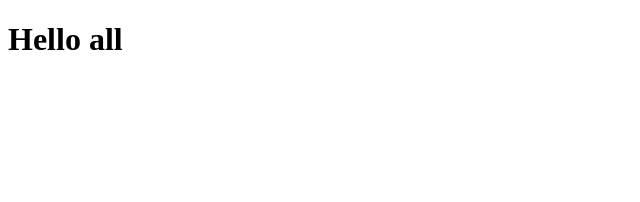
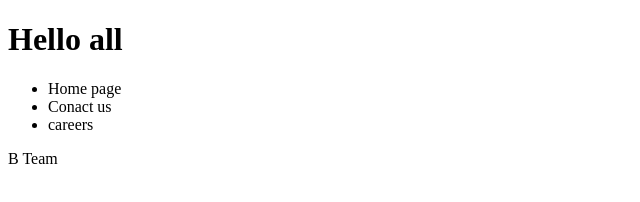
Before and after one commit to baraahhawari/pair-programming, a plain HTML site: page index.html in a window 1280 px wide. Shown: the whole page, without its empty margins (0-640 px from the left). Drawn offline with Linux system fonts and the light colour scheme.

Commit message:
added nav

```diff
--- a/index.html
+++ b/index.html
@@ -11,7 +11,17 @@
 <body>
     <header>
         <h1>Hello all</h1>
+        <nav>
+            <ul>
+                <li>Home page</li>
+                <li>Conact us</li>
+                <li>careers</li>
+            </ul>
+        </nav>
     </header>
+    <footer>
+        B Team
+    </footer>
 </body>
 
 </html>
```
